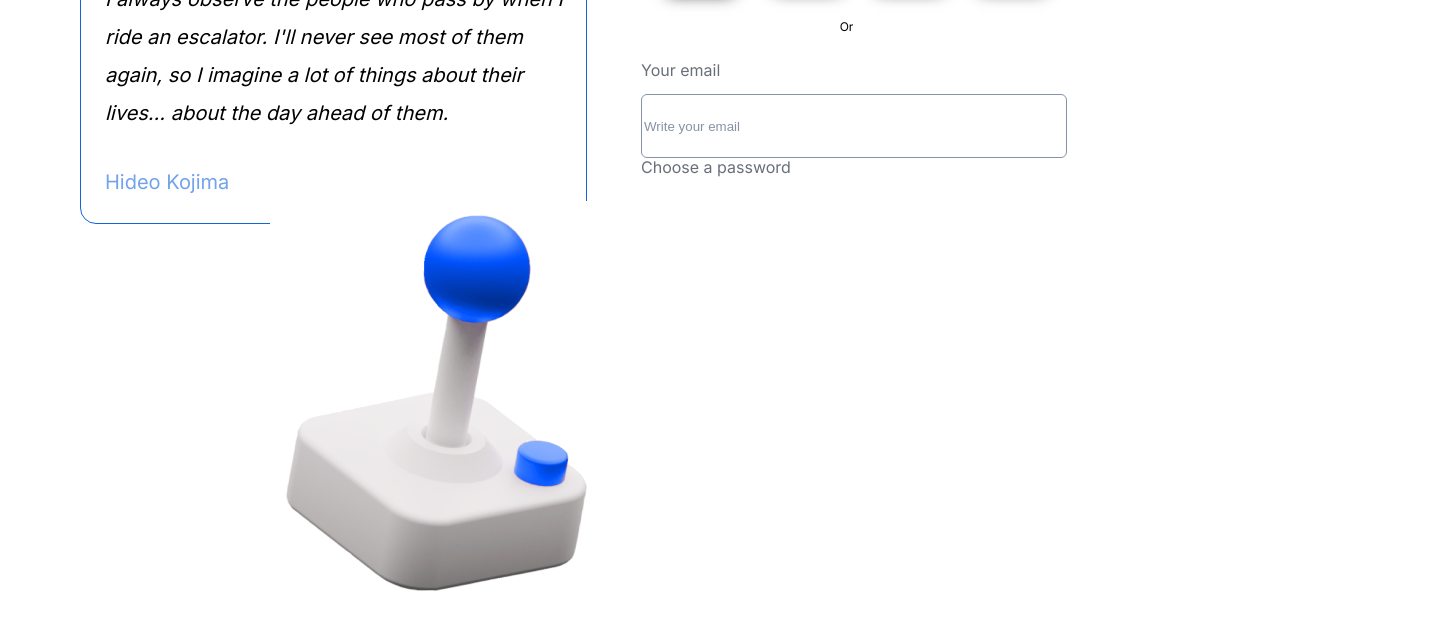
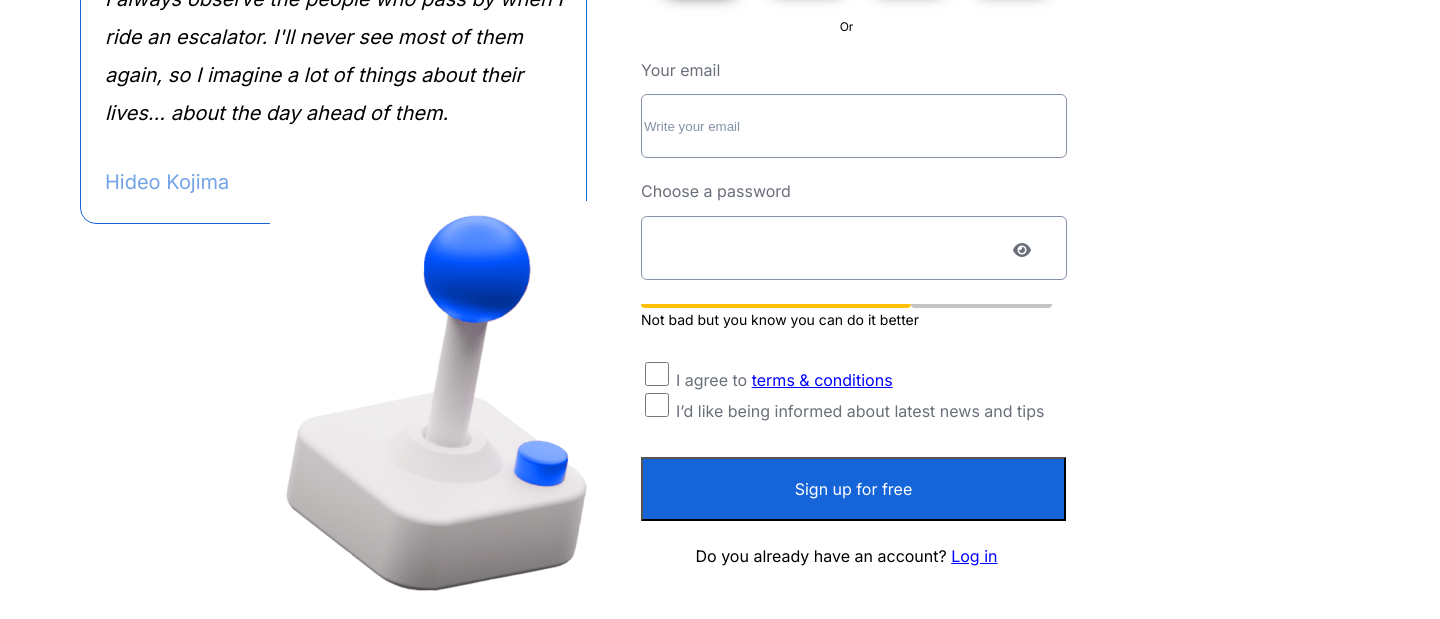
Before and after one commit to Demetrusa/Jshomework2, a plain HTML site: page index.html in a window 1280 px wide. Shown: the part 509-1128 px from the top of the page, 1440 px wide, since content can reach past the window. Drawn offline with Linux system fonts and the light colour scheme.

Commit message:
finished

```diff
--- a/css/style.css
+++ b/css/style.css
@@ -1,5 +1,4 @@
-section{
-    width: 1440px;
+section{s
     position: relative;
     padding: 68px 0 0 80px;
 }
@@ -125,6 +124,7 @@ h4{
     border: 1px solid #8692A6;
     border-radius: 6px;
     margin-top: 14px;
+    margin-bottom: 24px;
 }
 label{
     font-size: 16px;
@@ -136,6 +136,63 @@ label{
 #email{
     color: #8692A6;
 }
-input{
-
+span{
+    position: absolute;
+    right: 15px;
+    bottom: 305px;
 }
+.fa{
+    width: 24px;
+    color: #696F79;
+}
+#strength-bar{
+    display: flex;
+}
+#strenght-bar-left {
+    background-color: #FFC107;
+    height: 4px;
+    width: 280px;
+    position: relative;
+    border-radius: 0 0 5px 5px;
+}
+#strenght-bar-right {
+    background-color: #C4C4C4;
+    height: 4px;
+    width: 146px;
+    position: relative;
+    border-radius: 0 0 5px 5px;
+}
+#msg{
+    width: 100%;
+    font-size: 14px;
+    margin-top: 5px;
+    font-family: 'Inter', sans-serif;
+    font-style: normal;
+}
+#checkbox-1{
+    width: 24px;
+    height: 24px;
+}
+.checkbox-wrap{
+    padding-top: 32px;
+}
+.button{
+    background: #1565D8;
+    color: white;
+    width: 425px;
+    height: 64px;
+    margin-top:36px ;
+    font-size: 16px;
+    font-family: 'Inter', sans-serif;
+    font-style: normal;
+}
+h5{
+    margin-top: 27px;
+    text-align: center;
+    font-size: 16px;
+    font-family: 'Inter', sans-serif;
+    font-style: normal;
+}
+u{
+    color: blue;
+}
--- a/index.html
+++ b/index.html
@@ -10,7 +10,7 @@
     <link rel="preconnect" href="https://fonts.googleapis.com">
     <link rel="preconnect" href="https://fonts.gstatic.com" crossorigin>
     <link href="https://fonts.googleapis.com/css2?family=Inter&display=swap" rel="stylesheet">
-    <script src="https://kit.fontawesome.com/c294fa882e.js" crossorigin="anonymous"></script>
+    <link rel="stylesheet" href="https://cdnjs.cloudflare.com/ajax/libs/font-awesome/6.0.0-beta2/css/all.min.css" integrity="sha512-YWzhKL2whUzgiheMoBFwW8CKV4qpHQAEuvilg9FAn5VJUDwKZZxkJNuGM4XkWuk94WCrrwslk8yWNGmY1EduTA==" crossorigin="anonymous" referrerpolicy="no-referrer" />
 </head>
 <body>
     <section>
@@ -50,12 +50,33 @@
             <form action="">
                 <label for="email">Your email</label><br>
                 <input class="frame" type="email" id="email" name="email" value="Write your email"><br>
-                <label for="password">Choose a password</label>
+                <label id="password" for="password">Choose a password</label><br>
+                <input class="frame" type="password" id="pass" name="password">
+                <span id="toggle" onclick="toggle()">
+                    <i class="fa fa-eye" aria-hidden="true" id="eye"></i>
+                </span>
 
+                <div id="strength-bar">
+                    <p id="strenght-bar-left"></p>
+                    <p id="strenght-bar-right"></p>
+                </div>
+                <p id="msg">Not bad but you know you can do it better</p>
             </form>
+            <div class="checkbox-wrap">
+                <form>
+                    <input type="checkbox" id="checkbox-1" name="checkbox-1">
+                    <label  for="checkbox-1">I agree to <u>terms & conditions</u></label><br>
+                    <input type="checkbox" id="checkbox-1" name="checkbox-1">
+                    <label for="checkbox-2">I’d like being informed about latest news and tips</label>
+                </form>
+                </div>
+                <button class="button" type="submit">Sign up for free</button>
+                <h5>Do you already have an account? <u>Log in</u></h5>
+            </div>
         </div>
      </div>
      </div>
     </section>
+    <link rel="stylesheet" href="script.js">
 </body>
 </html>
--- /dev/null
+++ b/script.js
@@ -0,0 +1,10 @@
+function toggle(){
+    let password = document.getElementById("password");
+    let eye = document.getElementById("toggle");
+    if(password.getAttribute("type") == "password"){
+        password.setAttribute("type","text");
+    }
+    else{
+        password.setAttribute("type","password");
+    }
+}
```
